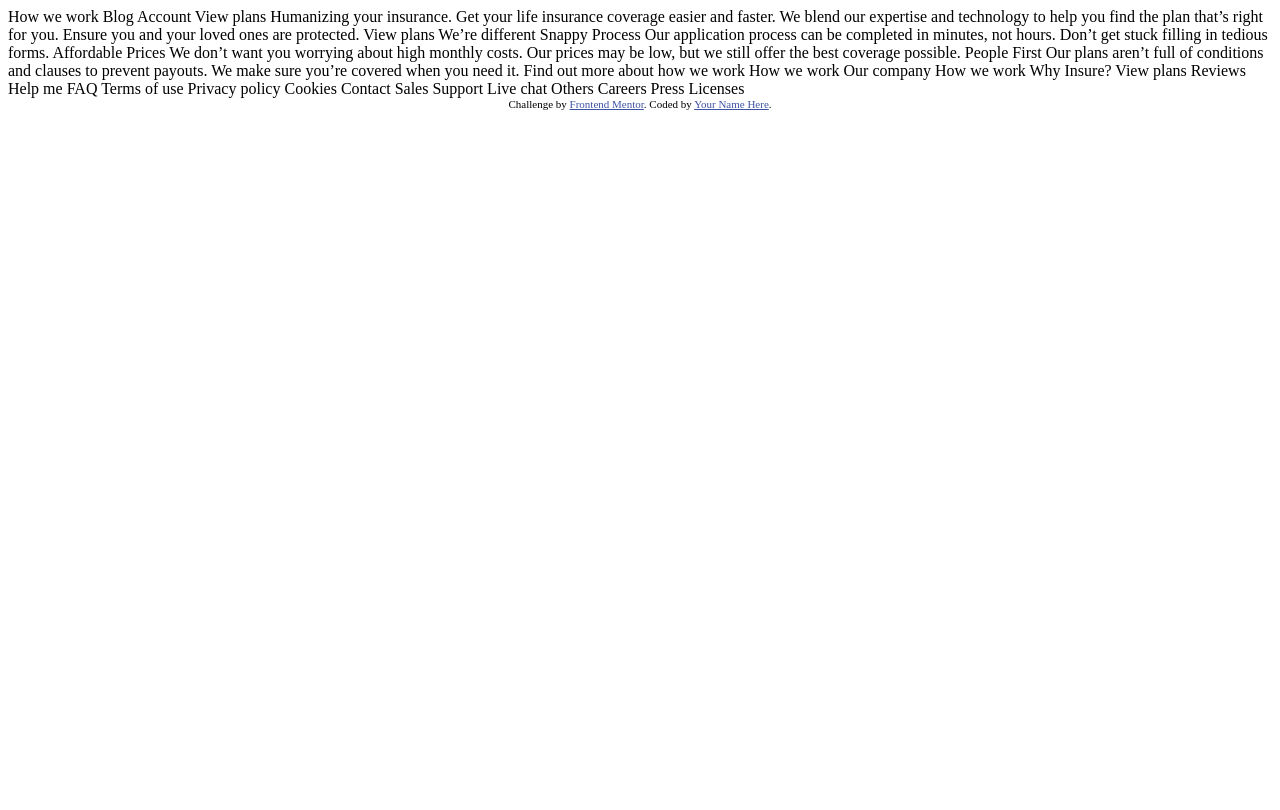
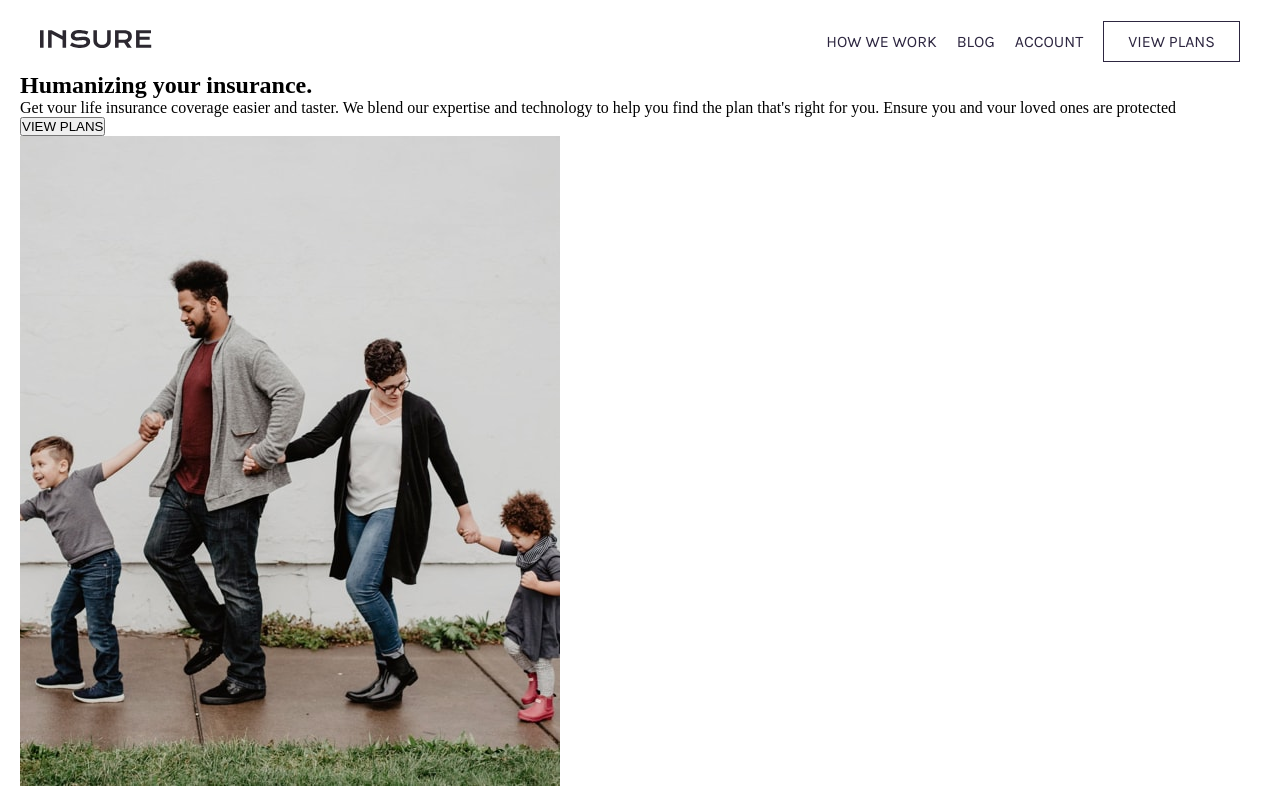
Before and after one commit to israelsanttana/insure-landing-page-master, a plain HTML site: page index.html in a window 1280 px wide. Drawn offline with Linux system fonts and the light colour scheme.

Commit message:
estrotura header e css menu

```diff
--- a/index.html
+++ b/index.html
@@ -1,85 +1,75 @@
 <!DOCTYPE html>
 <html lang="en">
-<head>
-  <meta charset="UTF-8">
-  <meta name="viewport" content="width=device-width, initial-scale=1.0"> <!-- displays site properly based on user's device -->
+  <head>
+    <meta charset="UTF-8" />
+    <meta name="viewport" content="width=device-width, initial-scale=1.0" />
 
-  <link rel="icon" type="image/png" sizes="32x32" href="./images/favicon-32x32.png">
+    <link
+      rel="icon"
+      type="image/png"
+      sizes="32x32"
+      href="./images/favicon-32x32.png"
+    />
 
-  <title>Frontend Mentor | Insure landing page</title>
+    <link rel="preconnect" href="https://fonts.googleapis.com" />
+    <link rel="preconnect" href="https://fonts.gstatic.com" crossorigin />
+    <link
+      href="https://fonts.googleapis.com/css2?family=DM+Serif+Display&family=Karla:wght@400;700&display=swap"
+      rel="stylesheet"
+    />
 
-  <!-- Feel free to remove these styles or customise in your own stylesheet 👍 -->
-  <style>
-    .attribution { font-size: 11px; text-align: center; }
-    .attribution a { color: hsl(228, 45%, 44%); }
-  </style>
-</head>
-<body>
+    <link rel="stylesheet" href="./styles/global.css" />
 
-  How we work
-  Blog
-  Account
-  View plans
-
-  Humanizing your insurance.
-
-  Get your life insurance coverage easier and faster. We blend our expertise
-  and technology to help you find the plan that’s right for you. Ensure you
-  and your loved ones are protected.
-
-  View plans
-
-  We’re different
-
-  Snappy Process
-
-  Our application process can be completed in minutes, not hours. Don’t get
-  stuck filling in tedious forms.
-
-  Affordable Prices
-
-  We don’t want you worrying about high monthly costs. Our prices may be low,
-  but we still offer the best coverage possible.
-
-  People First
-
-  Our plans aren’t full of conditions and clauses to prevent payouts. We make
-  sure you’re covered when you need it.
-
-  Find out more about how we work
-
-  How we work
-
-  Our company
-
-  How we work
-  Why Insure?
-  View plans
-  Reviews
-
-  Help me
-
-  FAQ
-  Terms of use
-  Privacy policy
-  Cookies
-
-  Contact
-
-  Sales
-  Support
-  Live chat
-
-  Others
-
-  Careers
-  Press
-  Licenses
-
-
-  <div class="attribution">
-    Challenge by <a href="https://www.frontendmentor.io?ref=challenge" target="_blank">Frontend Mentor</a>.
-    Coded by <a href="#">Your Name Here</a>.
-  </div>
-</body>
+    <title>Frontend Mentor | Insure landing page</title>
+  </head>
+  <body>
+    <header>
+      <div class="primary">
+        <div class="container">
+          <div class="primary-content">
+            <div class="menu">
+              <div class="logo">
+                <a href="#"><img src="./images/logo.svg" alt="" /></a>
+              </div>
+              <div class="nav">
+                <nav>
+                  <ul>
+                    <li><a href="#">HOW WE WORK</a></li>
+                    <li><a href="#">BLOG</a></li>
+                    <li><a href="#">ACCOUNT</a></li>
+                    <li><a class="a-border" href="#">VIEW PLANS</a></li>
+                  </ul>
+                </nav>
+              </div>
+            </div>
+            <div class="content-header">
+              <div class="content-header-text">
+                <div>
+                  <h2>Humanizing your insurance.</h2>
+                  <p>
+                    Get vour life insurance coverage easier and taster. We blend
+                    our expertise and technology to help you find the plan
+                    that's right for you. Ensure you and vour loved ones are
+                    protected
+                  </p>
+                  <button class="view-plans">VIEW PLANS</button>
+                </div>
+              </div>
+              <div class="content-header-bkg">
+                <div>
+                  <img src="./images/image-intro-desktop.jpg" alt="" />
+                </div>
+              </div>
+            </div>
+          </div>
+        </div>
+      </div>
+    </header>
+    <main>
+      <div class="secondary">
+        <div class="container"></div>
+      </div>
+    </main>
+    <footer></footer>
+  </body>
 </html>
--- /dev/null
+++ b/styles/component.css
@@ -0,0 +1,5 @@
+.container {
+  width: 100%;
+  max-width: 1240px;
+  margin: 1rem;
+}
--- /dev/null
+++ b/styles/global.css
@@ -0,0 +1,37 @@
+@import url(./component.css);
+@import url(./header.css);
+
+:root {
+  --dark-Violet: hsl(256, 26%, 20%);
+  --grayish-Blue: hsl(216, 30%, 68%);
+  --very-Dark-Violet: hsl(270, 9%, 17%);
+  --dark-Grayish-Violet: hsl(273, 4%, 51%);
+  --very-Light-Gray: hsl(0, 0%, 98%);
+  --primary-font: Karla;
+  --secondary-font: DM + Serif + Display;
+}
+
+* {
+  padding: 0;
+  margin: 0;
+  box-sizing: border-box;
+}
+
+html {
+  font-size: 62.5%;
+}
+body {
+  font-size: 1.6rem;
+}
+
+header,
+main,
+footer {
+  width: 100%;
+  max-width: 1440px;
+}
+
+.primary {
+  display: flex;
+  justify-content: center;
+}
--- /dev/null
+++ b/styles/header.css
@@ -0,0 +1,32 @@
+.menu {
+  width: 100%;
+  height: auto;
+  display: flex;
+  justify-content: space-between;
+  align-items: center;
+  font-family: var(--primary-font);
+  padding: 2rem;
+}
+
+.menu li {
+  list-style: none;
+}
+.menu a {
+  text-decoration: none;
+  color: var(--dark-Violet);
+}
+
+.menu ul {
+  display: flex;
+  gap: 2rem;
+}
+
+nav .a-border {
+  border: solid 1px var(--dark-Violet);
+  padding: 1rem 2.4rem 1rem;
+}
+nav .a-border:hover {
+  background-color: var(--dark-Violet);
+  color: var(--very-Light-Gray);
+  transition: 0.2s;
+}
```
Also changed, not shown: 1 other file.
